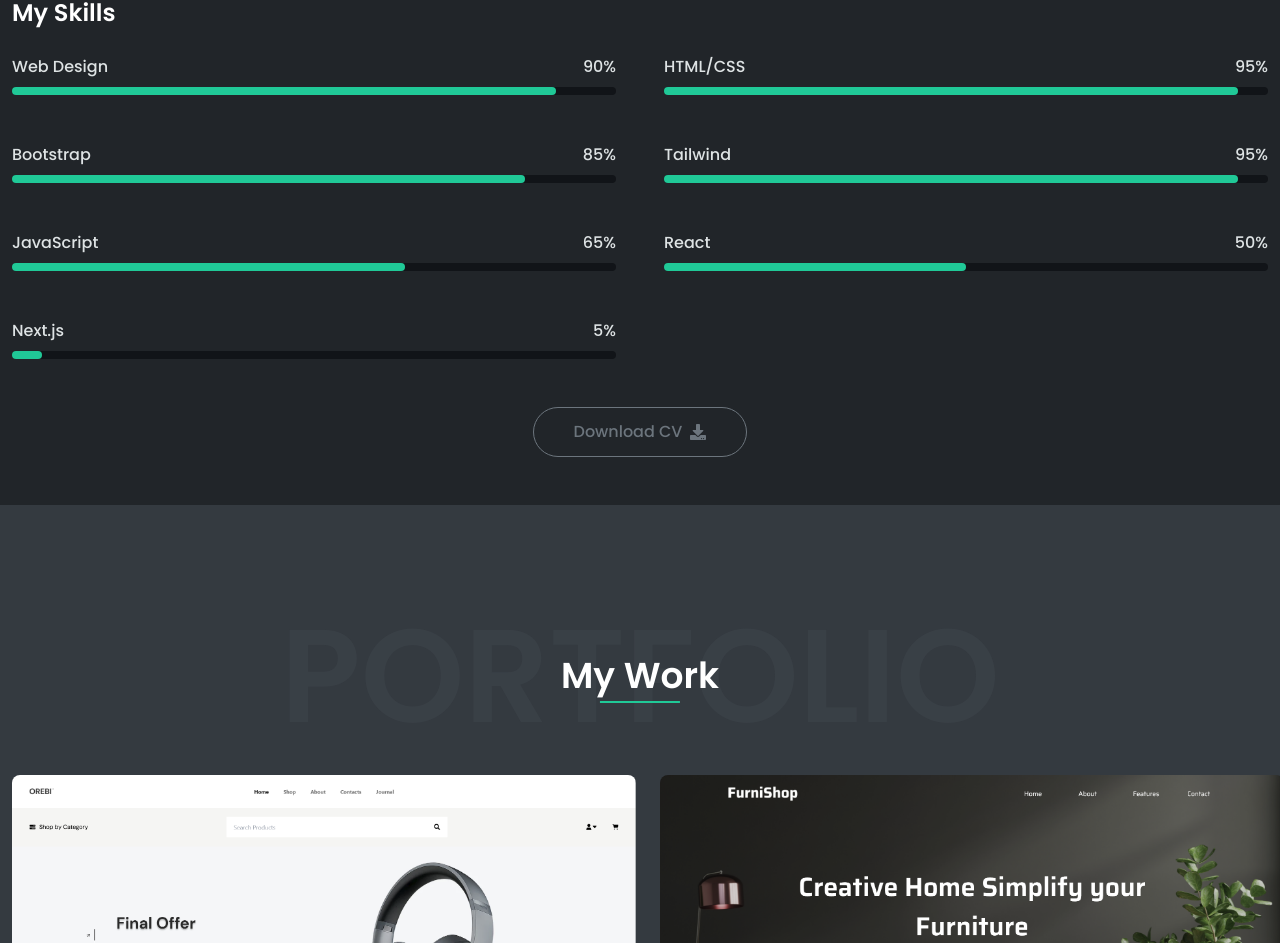
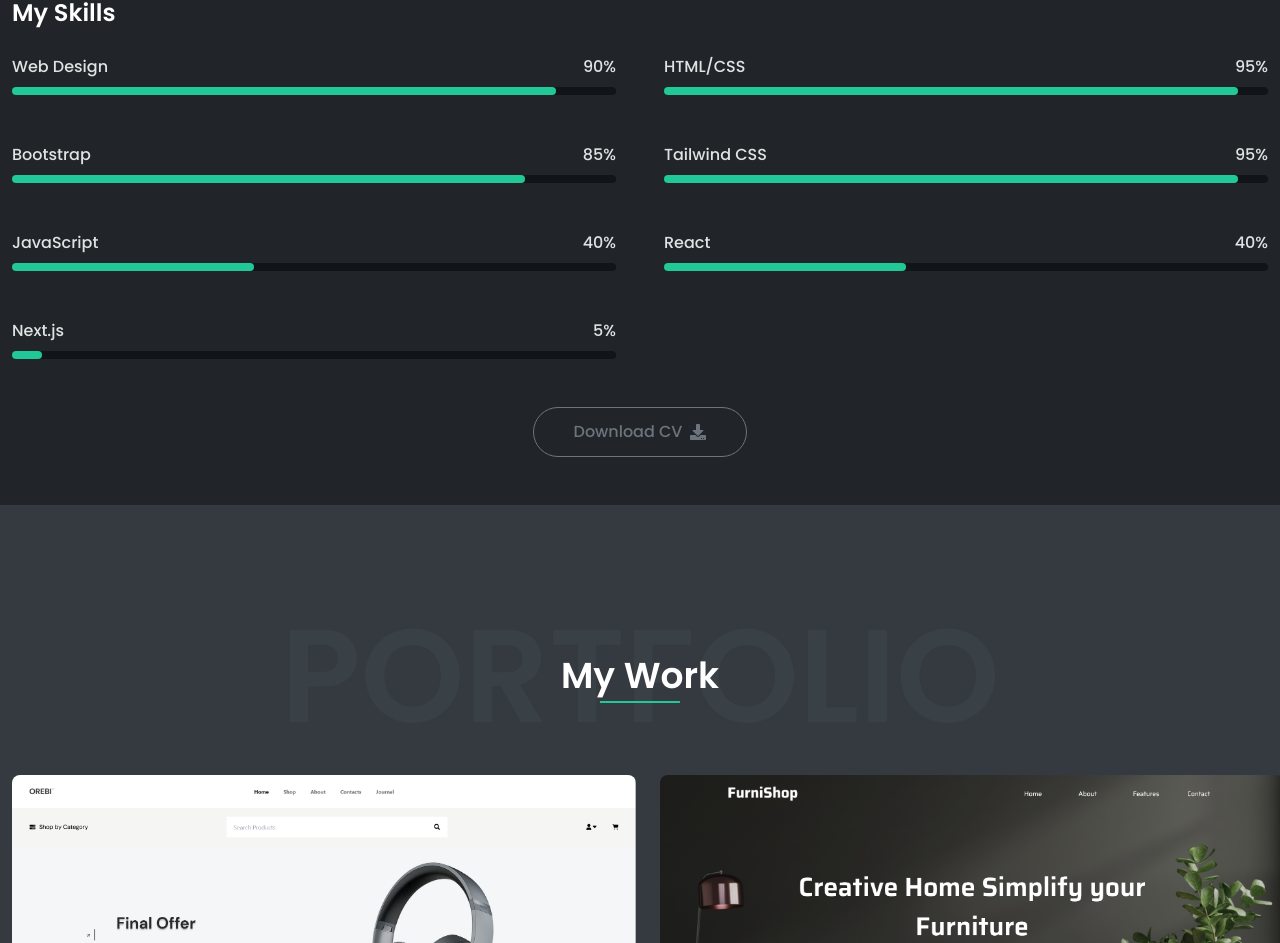
Before and after one commit to morshedsajid26/My-Portfolio, a React (Vite) app in the folder portfolio-project/: page / in a window 1280 px wide. Shown: the part 3109-4052 px from the top of the page. Built offline with nearby package versions, Linux system fonts and the light colour scheme.

Commit message:
skills updated

```diff
--- a/portfolio-project/src/Component/Skills.jsx
+++ b/portfolio-project/src/Component/Skills.jsx
@@ -29,21 +29,21 @@ const Skills = ({className}) => {
 
 
             <SkillCard
-            Name='Tailwind'
+            Name='Tailwind CSS'
             Percentage='95%'
             width='w-[95%]'/>
 
 
             <SkillCard
             Name='JavaScript'
-            Percentage='65%'
-            width='w-[65%]'/>
+            Percentage='40%'
+            width='w-[40%]'/>
 
 
             <SkillCard
             Name='React'
-            Percentage='50%'
-            width='w-[50%]'/>
+            Percentage='40%'
+            width='w-[40%]'/>
 
 
             <SkillCard
```
